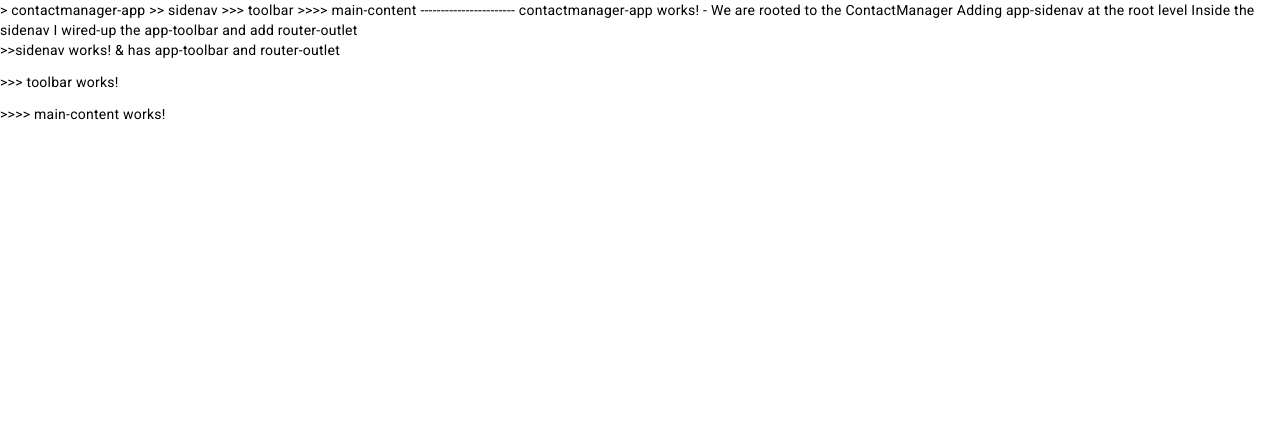
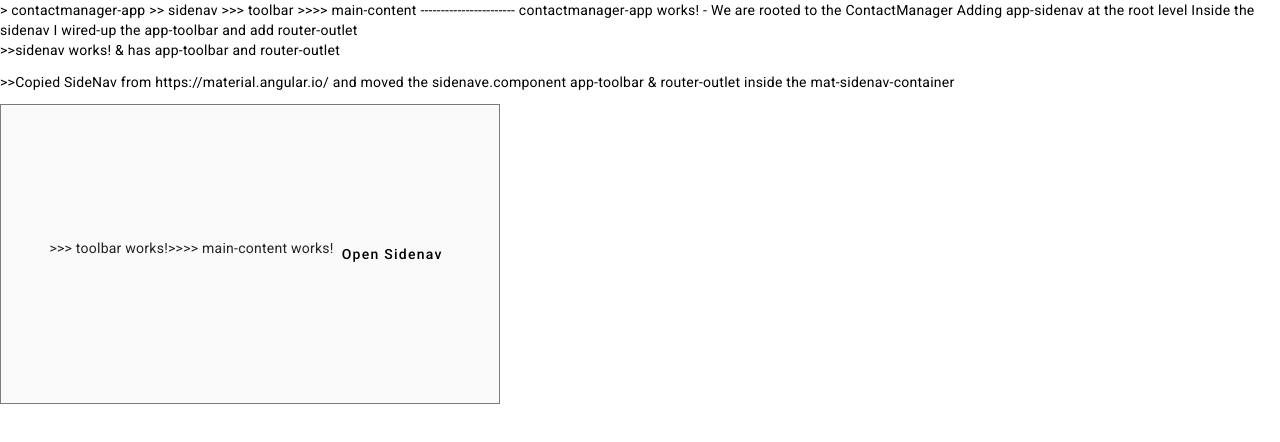
Before and after one commit to excellent-1/contact-manager, an Angular app: page /contactmanager in a window 1280 px wide. Shown: the top 442 px of the page. Built offline with nearby package versions, Linux system fonts and the light colour scheme.

Commit message:
Copied SideNav from https://material.angular.io/ and moved the sidenav.component app-toolbar & router-outlet inside the mat-sidenav-container

```diff
--- a/src/app/contactmanager/components/sidenav/sidenav.component.html
+++ b/src/app/contactmanager/components/sidenav/sidenav.component.html
@@ -1,3 +1,15 @@
 <p>>>sidenav works! & has app-toolbar and router-outlet</p>
-<app-toolbar></app-toolbar>
-<router-outlet></router-outlet>
+<p>>>Copied SideNav from https://material.angular.io/ and moved the sidenave.component app-toolbar & router-outlet inside the mat-sidenav-container</p>
+
+<mat-sidenav-container class="example-container">
+    <!--<mat-sidenav #sidenav mode="side" opened class="example-sidenav">-->
+    <mat-sidenav #sidenav mode="side" class="example-sidenav">
+        Sidenav content
+    </mat-sidenav>
+    <!--<mat-sidenav-content >Main content</mat-sidenav-content> -->
+    <div class="example-sidenav-content" >
+        <app-toolbar></app-toolbar>
+        <router-outlet></router-outlet>
+        <button type="button" mat-button (click)="sidenav.open()"> Open Sidenav </button>
+    </div>
+</mat-sidenav-container>
--- a/src/app/contactmanager/components/sidenav/sidenav.component.scss
+++ b/src/app/contactmanager/components/sidenav/sidenav.component.scss
@@ -0,0 +1,22 @@
+.example-container {
+    width: 500px;
+    height: 300px;
+    border: 1px solid rgba(0, 0, 0, 0.5);
+/*    position: absolute;
+    top: 0;
+    bottom: 0;
+    left: 0;
+    right: 0;
+    background: #eee; */
+}
+
+.example-sidenav-content {
+    display: flex;
+    height: 100%;
+    align-items: center;
+    justify-content: center;
+}
+
+.example-sidenav {
+    padding: 20px;
+}
```
